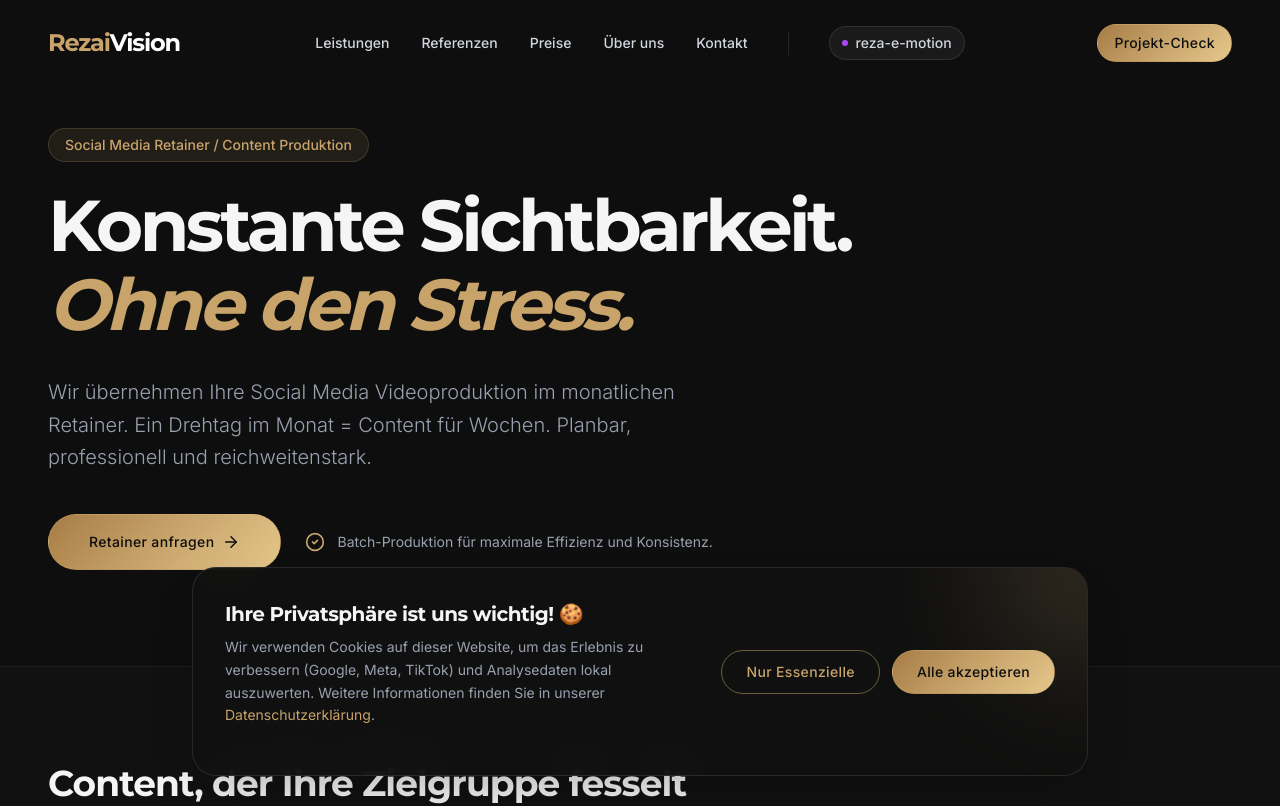
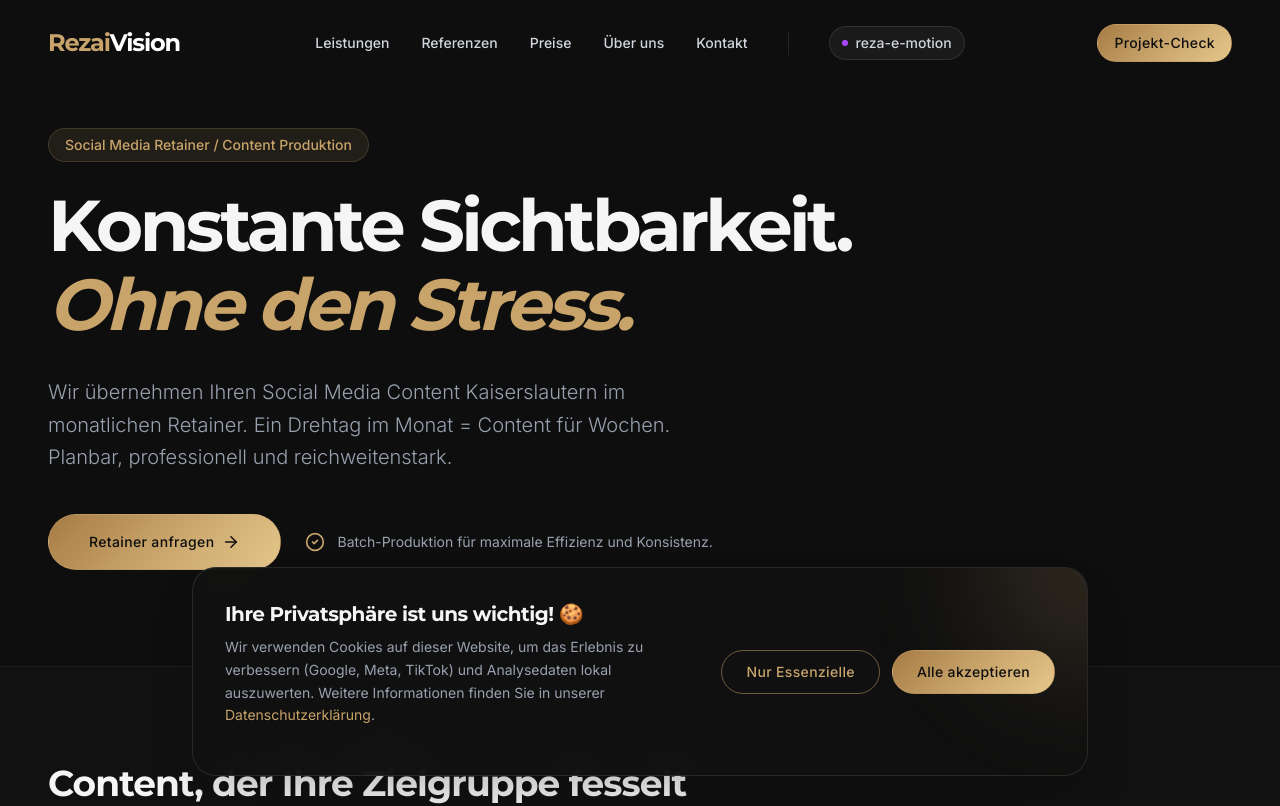
Before and after one commit to rezaivision-maker/rezaivision-website, a React (Vite) app: page /leistungen/social-media in a window 1280 px wide. Shown: the top 806 px of the page. Built offline with nearby package versions, Linux system fonts and the light colour scheme.

Commit message:
somecontent

```diff
--- a/src/components/sections/ServicesSection.tsx
+++ b/src/components/sections/ServicesSection.tsx
@@ -46,7 +46,7 @@ export function ServicesSection() {
             },
             {
               title: "Social Media Content",
-              desc: "Regelmäßiger Social-Media-Content (TikToks, Instagram Reels & LinkedIn Videos) für kontinuierliche Reichweite.",
+              desc: "Regelmäßiger Social Media Content Kaiserslautern (TikToks, Instagram Reels & LinkedIn Videos) für kontinuierliche Reichweite.",
               img: "https://res.cloudinary.com/dzt4f9xdi/image/upload/q_auto/f_auto/v1775649531/Social_Media_Content_Videos_Reels_Rezaivision_Kaiserslautern_wvd12d.webp"
             }
           ].map((service, i) => (
--- a/src/pages/SocialRetainer.tsx
+++ b/src/pages/SocialRetainer.tsx
@@ -75,10 +75,10 @@ export default function SocialRetainer() {
   return (
     <div className="flex flex-col min-h-screen pt-32">
       <Helmet>
-        <title>Social Media Betreuung & Video Content Agentur | Kaiserslautern</title>
+        <title>Social Media Content Kaiserslautern | Video Retainer</title>
         <meta name="description" content="Regelmäßiger, hochwertiger Social Media Content (TikTok, Instagram, LinkedIn). Ihre Content Creation Agentur im Umkreis von 100km." />
         <link rel="canonical" href="https://rezaivision.de/leistungen/social-media" />
-        <meta name="keywords" content="Social Media Management Kaiserslautern, Content Creation Mannheim, TikTok Agentur Saarland, Video Retainer" />
+        <meta name="keywords" content="Social Media Content Kaiserslautern, Content Creation Mannheim, TikTok Agentur Saarland, Video Retainer" />
         <script type="application/ld+json">
           {JSON.stringify({
             "@context": "https://schema.org",
@@ -126,7 +126,7 @@ export default function SocialRetainer() {
               Konstante Sichtbarkeit. <span className="text-brand-accent italic">Ohne den Stress.</span>
             </h1>
             <p className="text-xl text-gray-400 font-light max-w-2xl leading-relaxed mb-10">
-              Wir übernehmen Ihre Social Media Videoproduktion im monatlichen Retainer. Ein Drehtag im Monat = Content für Wochen. Planbar, professionell und reichweitenstark.
+              Wir übernehmen Ihren Social Media Content Kaiserslautern im monatlichen Retainer. Ein Drehtag im Monat = Content für Wochen. Planbar, professionell und reichweitenstark.
             </p>
 
             <div className="flex flex-col sm:flex-row items-start sm:items-center gap-6">
```
